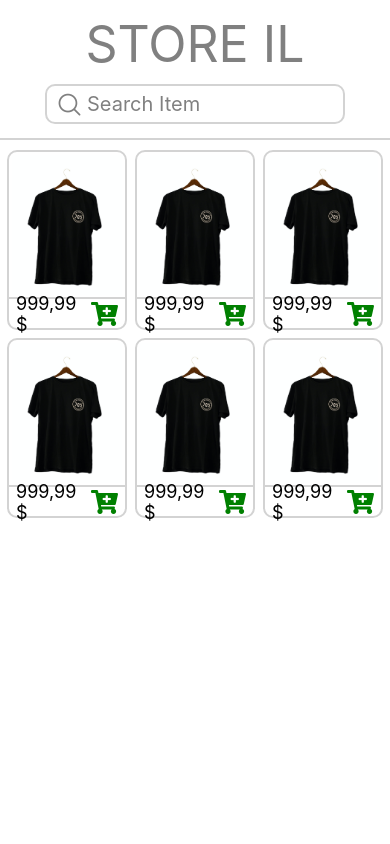
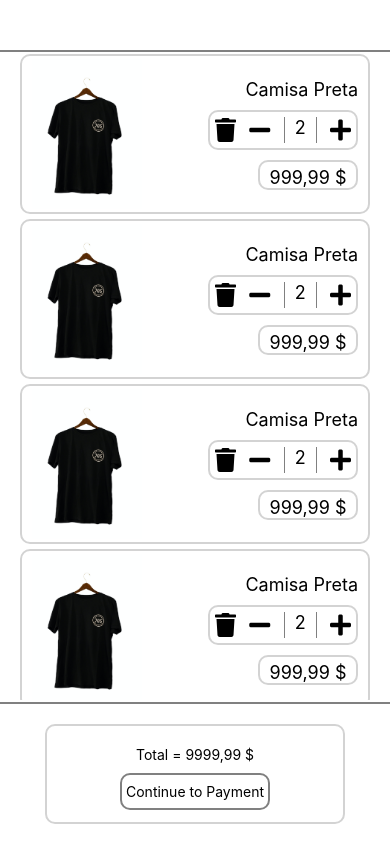
Before and after one commit to ItamarLu/StoreApp, a React Native app: screen / in a window 390 px wide. Built offline with nearby package versions, Linux system fonts and the light colour scheme.

Commit message:
Cart Screen

```diff
--- a/App.js
+++ b/App.js
@@ -1,8 +1,7 @@
 import React from 'react'
 import MainScreen from './src/screens/MainScreen'
+import CartScreen from './src/screens/CartScreen'
 
 export default function App() {
-  return (
-    <MainScreen />
-  )
+  return <CartScreen />
 }
--- /dev/null
+++ b/src/components/CartInfo.js
@@ -0,0 +1,52 @@
+import React from 'react'
+import { StyleSheet, View, Text, TouchableOpacity } from 'react-native'
+
+const CartInfo = () => {
+  const { wrapper, container, infoWrapper, payBtn } = styles
+  return (
+    <View style={wrapper}>
+      <View style={container}>
+        <View style={infoWrapper}>
+          <Text>Total = 9999,99 $</Text>
+          <TouchableOpacity style={payBtn}>
+            <Text>Continue to Payment</Text>
+          </TouchableOpacity>
+        </View>
+      </View>
+    </View>
+  )
+}
+
+const styles = StyleSheet.create({
+  wrapper: {
+    marginTop: 2,
+    borderTopColor: 'gray',
+    borderTopWidth: 2
+  },
+  container: {
+    width: 300,
+    height: 100,
+    backgroundColor: 'white',
+    borderWidth: 2,
+    borderRadius: 10,
+    borderColor: 'lightgray',
+    elevation: 7,
+    alignSelf: 'center',
+    margin: 20
+  },
+  infoWrapper: {
+    padding: 20,
+    justifyContent: 'center',
+    alignItems: 'center',
+    gap: 10
+  },
+  payBtn: {
+    borderWidth: 2,
+    borderRadius: 10,
+    borderColor: 'gray',
+    paddingVertical: 8,
+    paddingHorizontal: 4
+  }
+})
+
+export default CartInfo
--- /dev/null
+++ b/src/components/CartItem.js
@@ -0,0 +1,103 @@
+import React from 'react'
+import { StyleSheet, View, Text, Image, TouchableOpacity } from 'react-native'
+import { FontAwesome5 } from '@expo/vector-icons'
+
+const CartItem = () => {
+  const {
+    container,
+    imageWrapper,
+    imageStyle,
+    infoBuyWrapper,
+    itemName,
+    quantityControlWrapper,
+    itemQuantityTxt,
+    priceTxt
+  } = styles
+
+  return (
+    <View style={container}>
+      <View style={imageWrapper}>
+        <Image style={imageStyle} source={require('../../icons/shirt.jpg')} />
+      </View>
+      <View style={infoBuyWrapper}>
+        <Text style={itemName}>Camisa Preta</Text>
+        <View style={quantityControlWrapper}>
+          <TouchableOpacity>
+            <FontAwesome5 name="trash" size={24} color="black" />
+          </TouchableOpacity>
+          <TouchableOpacity>
+            <FontAwesome5 name="minus" size={24} color="black" />
+          </TouchableOpacity>
+          <Text style={itemQuantityTxt}>2</Text>
+          <TouchableOpacity>
+            <FontAwesome5 name="plus" size={24} color="black" />
+          </TouchableOpacity>
+        </View>
+        <Text style={priceTxt}>999,99 $</Text>
+      </View>
+    </View>
+  )
+}
+
+const styles = StyleSheet.create({
+  container: {
+    width: 350,
+    height: 160,
+    backgroundColor: 'white',
+    borderWidth: 2,
+    borderRadius: 10,
+    borderColor: 'lightgray',
+    flexDirection: 'row',
+    justifyContent: 'space-between'
+  },
+  imageWrapper: {
+    justifyContent: 'center',
+    alignItems: 'start',
+    margin: 10
+  },
+  imageStyle: {
+    width: 110,
+    height: 150,
+    objectFit: 'contain'
+  },
+  infoBuyWrapper: {
+    justifyContent: 'center',
+    alignItems: 'flex-end',
+    gap: 10,
+    width: 200,
+    maxWidth: 200,
+    marginRight: 10
+  },
+  itemName: {
+    fontSize: 18
+  },
+  quantityControlWrapper: {
+    flexDirection: 'row',
+    justifyContent: 'space-between',
+    width: 150,
+    borderWidth: 2,
+    borderRadius: 10,
+    borderColor: 'lightgray',
+    padding: 5
+  },
+  itemQuantityTxt: {
+    fontSize: 18,
+    borderRightColor: 'gray',
+    borderRightWidth: 1,
+    borderLeftColor: 'gray',
+    borderLeftWidth: 1,
+    paddingLeft: 10,
+    paddingRight: 10
+  },
+  priceTxt: {
+    fontSize: 18,
+    borderWidth: 2,
+    borderRadius: 10,
+    borderColor: 'lightgray',
+    paddingTop: 5,
+    width: 100,
+    textAlign: 'center'
+  }
+})
+
+export default CartItem
--- /dev/null
+++ b/src/screens/CartScreen.js
@@ -0,0 +1,40 @@
+import React from 'react'
+import { StyleSheet, View, StatusBar, ScrollView } from 'react-native'
+import CartItem from '../components/CartItem'
+import CartInfo from '../components/CartInfo'
+
+const CartScreen = () => {
+  const { container, body } = styles
+  return (
+    <View style={container}>
+      <StatusBar />
+      <ScrollView>
+        <View style={body}>
+          <CartItem />
+          <CartItem />
+          <CartItem />
+          <CartItem />
+          <CartItem />
+        </View>
+      </ScrollView>
+      <CartInfo />
+    </View>
+  )
+}
+
+const styles = StyleSheet.create({
+  container: {
+    flex: 1,
+    marginTop: 50,
+    paddingTop: 2,
+    borderTopColor: 'gray',
+    borderTopWidth: 2
+  },
+  body: {
+    justifyContent: 'center',
+    alignItems: 'center',
+    gap: 5
+  }
+})
+
+export default CartScreen
```
Also changed, not shown: src/components/HeaderContent.js (+8 -3 lines), src/components/Item.js (+9 -8 lines), src/screens/MainScreen.js (+4 -5 lines).
